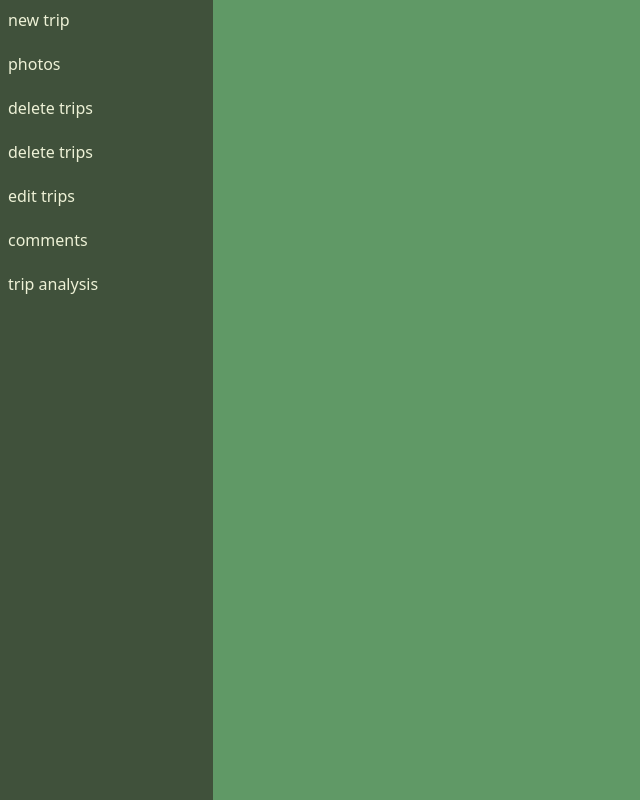
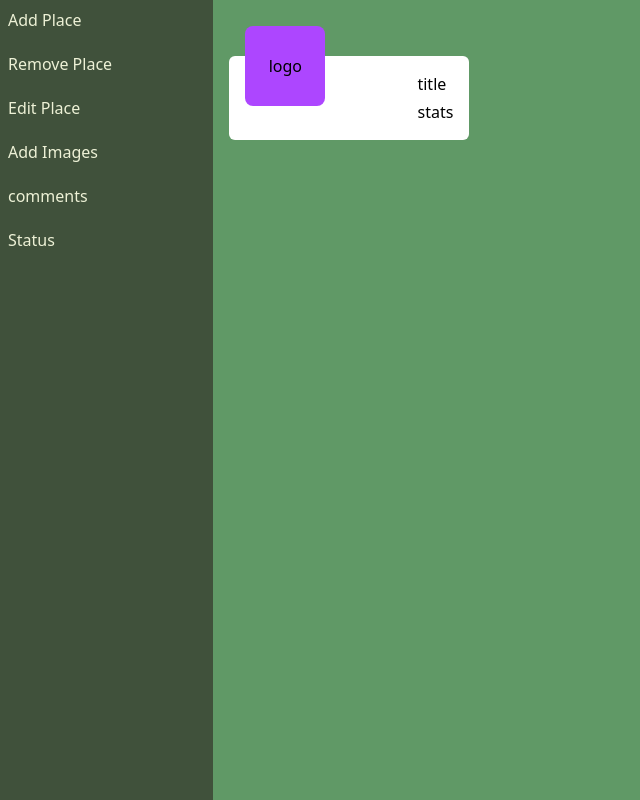
Before and after one commit to Arman-Abbasian/triporia, a Next.js app in the folder frontend/: page /admin in a window 1280 px wide. Shown: the whole page, without its empty margins (0-640 px from the left). Built offline with nearby package versions, Linux system fonts and the light colour scheme.

Commit message:
work on main admin page

```diff
--- a/frontend/src/app/(admin)/admin/page.tsx
+++ b/frontend/src/app/(admin)/admin/page.tsx
@@ -1,3 +1,9 @@
-export default function Home() {
-  return <div></div>
+import StatCard from '@/ui/StatCard'
+
+export default function Admin() {
+  return (
+    <div className="pt-10">
+      <StatCard />
+    </div>
+  )
 }
--- a/frontend/src/app/(admin)/layout.tsx
+++ b/frontend/src/app/(admin)/layout.tsx
@@ -4,36 +4,55 @@ import { ReactNode } from 'react'
 interface Props {
   children: ReactNode
 }
+
+interface MenuItem {
+  id: number
+  name: string
+  logo: string
+}
+
+interface MenuListProps {
+  sideBarMenu: MenuItem[]
+}
+
 const sideBarMenu = [
-  { id: 1, name: 'new trip', logo: 'newTrip' },
-  { id: 2, name: 'photos', logo: 'photos' },
-  { id: 3, name: 'delete trips', logo: 'deleteTrips' },
-  { id: 4, name: 'delete trips', logo: 'deleteTrips' },
-  { id: 5, name: 'edit trips', logo: 'editTrips' },
+  { id: 1, name: 'Add Place', logo: 'newTrip' },
+  { id: 2, name: 'Remove Place', logo: 'photos' },
+  { id: 3, name: 'Edit Place', logo: 'deleteTrips' },
+  { id: 4, name: 'Add Images', logo: 'deleteTrips' },
   { id: 6, name: 'comments', logo: 'comments' },
-  { id: 7, name: 'trip analysis', logo: 'tripAnalysis' },
+  { id: 7, name: 'Status', logo: 'tripAnalysis' },
 ]
 
 const Layout = (props: Props) => {
   const { children } = props
   return (
-    <div className="grid grid-cols-12 h-full">
+    <div className="grid grid-cols-12 h-screen">
       <div className="hidden md:block md:col-span-3 lg:col-span-2 overflow-auto bg-secondary">
-        <ul className="p-2 text-light flex flex-col gap-5">
-          {sideBarMenu.map((item) => {
-            return (
-              <li key={item.id}>
-                <Link href={'#'}>{item.name}</Link>
-              </li>
-            )
-          })}
-        </ul>
+        <MenuList sideBarMenu={sideBarMenu} />
       </div>
       <div className="col-span-12 md:col-span-9 lg:col-span-10 overflow-auto bg-primary">
-        <div className="md:hidden">hmburger menu </div>
-        {children}
+        <div className="md:hidden">
+          <MenuList sideBarMenu={sideBarMenu} />
+        </div>
+        <main className="p-4 h-full">{children}</main>
       </div>
     </div>
   )
 }
 export default Layout
+
+const MenuList = (props: MenuListProps) => {
+  const { sideBarMenu } = props
+  return (
+    <ul className="p-2 text-light flex flex-col gap-5">
+      {sideBarMenu.map((item: MenuItem) => {
+        return (
+          <li key={item.id}>
+            <Link href={'#'}>{item.name}</Link>
+          </li>
+        )
+      })}
+    </ul>
+  )
+}
--- /dev/null
+++ b/frontend/src/ui/StatCard.tsx
@@ -0,0 +1,18 @@
+import React from 'react'
+
+function StatCard() {
+  return (
+    <div className="bg-white rounded-md p-4 flex justify-between items-center gap-4 w-60">
+      <div className="w-20 h-20 rounded-lg flex justify-center items-center bg-purple-500 -mt-16">
+        logo
+      </div>
+
+      <div className="flex flex-col gap-1">
+        <p>title</p>
+        <p>stats</p>
+      </div>
+    </div>
+  )
+}
+
+export default StatCard
--- a/frontend/tailwind.config.ts
+++ b/frontend/tailwind.config.ts
@@ -1,3 +1,4 @@
+import {heroui} from '@heroui/theme';
 /** @type {import('tailwindcss').Config} */
 
 const withOpacity = (variable: string) => {
@@ -8,7 +9,11 @@ const withOpacity = (variable: string) => {
 }
 
 module.exports = {
-  content: ['./index.html', './src/**/*.{js,ts,jsx,tsx}'],
+  content: [
+    "./index.html",
+    "./src/**/*.{js,ts,jsx,tsx}",
+    "./node_modules/@heroui/theme/dist/components/(button|input|ripple|spinner|form).js"
+  ],
   theme: {
     extend: {
       colors: {
@@ -25,5 +30,5 @@ module.exports = {
       },
     },
   },
-  plugins: [],
+  plugins: [heroui()],
 }
--- a/package.json
+++ /dev/null
@@ -1,5 +0,0 @@
-{
-  "devDependencies": {
-    "@types/multer": "^1.4.12"
-  }
-}
```
Also changed, not shown: frontend/package.json (+7 -2 lines), 2 other files (tests, documents, lock files or other folders).
